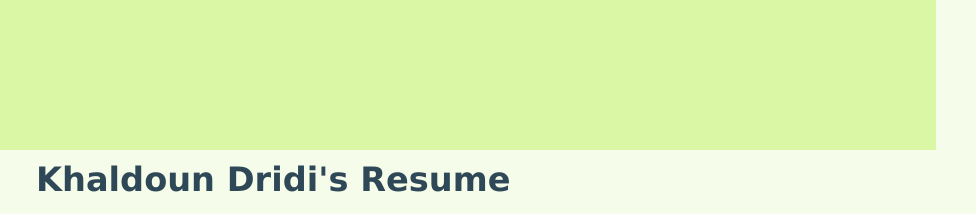
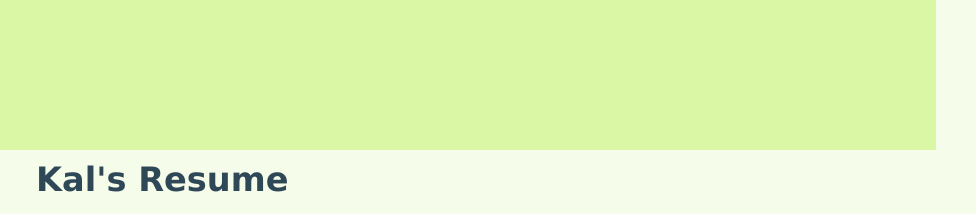
Before and after one commit to kdrid001/kaldridi.github.io, a plain HTML site: page _html/resume.html in a window 1280 px wide. Shown: the top 214 px of the page, 304-1280 px from the left. Drawn offline with Linux system fonts and the light colour scheme.

Commit message:
Update resume.html

```diff
--- a/_html/resume.html
+++ b/_html/resume.html
@@ -35,7 +35,7 @@
         </nav>
 
         <div id="main">
-            <h1>Khaldoun Dridi's Resume</h1>
+            <h1>Kal's Resume</h1>
             <p>P.O. Box 52935, Riverside, CA, 92517<br>
                  kdridi11@gmail.com</p>
             <section>
```
